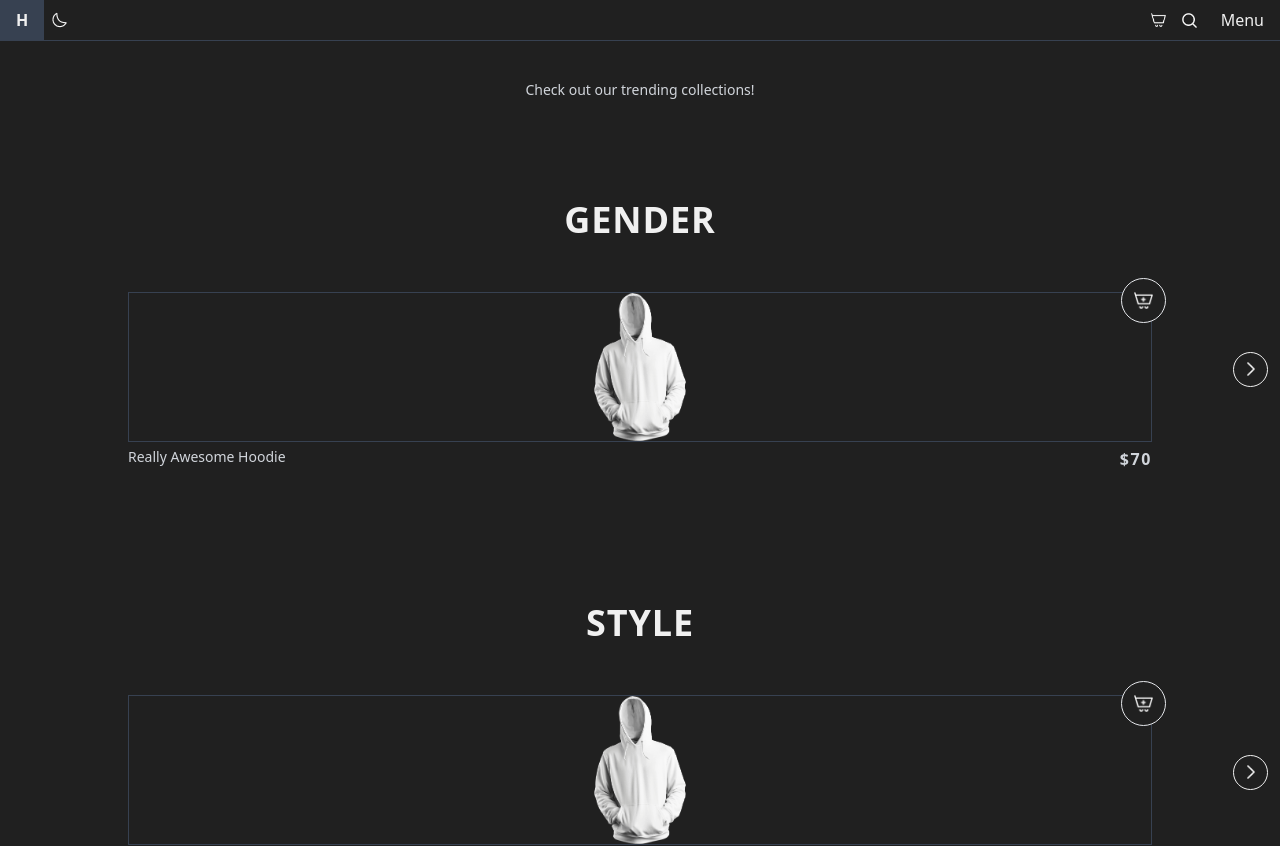
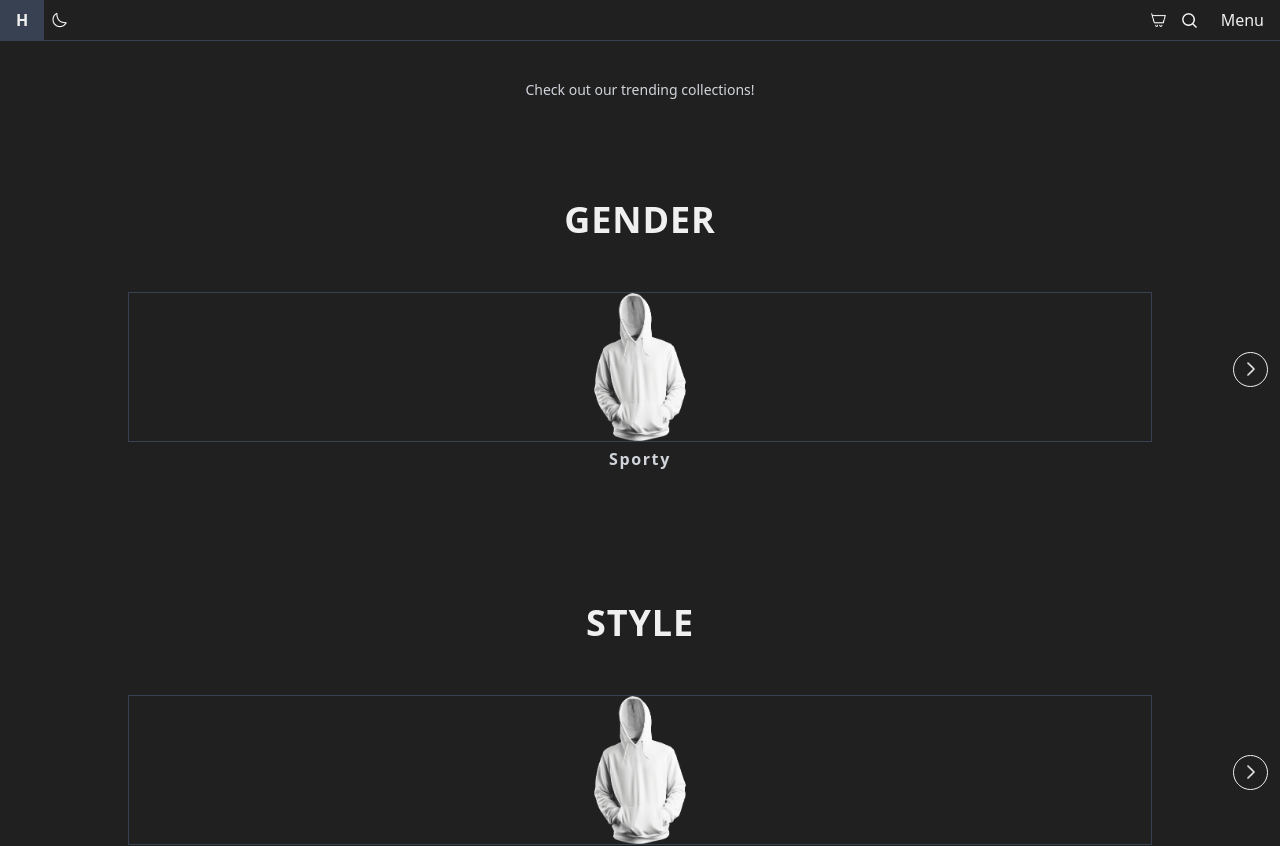
Before and after one commit to nathanelcorpuz/hoodienee, a Next.js app: page /collections in a window 1280 px wide. Shown: the top 846 px of the page. Built offline with nearby package versions, Linux system fonts and the light colour scheme.

Commit message:
refactor: reusable carousel component

```diff
--- a/app/_components/Bestsellers.tsx
+++ /dev/null
@@ -1,6 +0,0 @@
-import { sampleFetchedProducts as items } from "@/lib/constants";
-import ProductCarousel from "@/components/ProductCarousel";
-
-export default function Bestsellers() {
-  return <ProductCarousel products={items} heading="Bestsellers" />;
-}
--- a/app/_components/NewReleases.tsx
+++ /dev/null
@@ -1,8 +0,0 @@
-import ProductCarousel from "@/components/ProductCarousel";
-import { sampleFetchedProducts } from "@/lib/constants";
-
-export default function NewReleases() {
-  return (
-    <ProductCarousel products={sampleFetchedProducts} heading="New Releases" />
-  );
-}
--- a/app/collections/page.tsx
+++ b/app/collections/page.tsx
@@ -1,17 +1,23 @@
-import ProductCarousel from "@/components/ProductCarousel";
+"use client";
+
+import Carousel from "@/components/Carousel";
 import StandardText from "@/components/texts/StandardText";
 import PageWrapper from "@/components/wrappers/PageWrapper";
+import useCarousel from "@/hooks/useCarousel";
 import { sampleFetchedProducts } from "@/lib/constants";
 
 export default function CollectionsPage() {
+  const genderControls = useCarousel({ list: sampleFetchedProducts });
+  const styleControls = useCarousel({ list: sampleFetchedProducts });
+  const colorControls = useCarousel({ list: sampleFetchedProducts });
   return (
     <PageWrapper className="gap-[100px] pt-[80px]">
       <StandardText className="text-center">
         Check out our trending collections!
       </StandardText>
-      <ProductCarousel products={sampleFetchedProducts} heading="Gender" />
-      <ProductCarousel products={sampleFetchedProducts} heading="Style" />
-      <ProductCarousel products={sampleFetchedProducts} heading="Color" />
+      <Carousel controls={genderControls} heading="Gender" isCategory />
+      <Carousel controls={styleControls} heading="Style" isCategory />
+      <Carousel controls={colorControls} heading="Color" isCategory />
     </PageWrapper>
   );
 }
--- a/app/page.tsx
+++ b/app/page.tsx
@@ -1,19 +1,24 @@
+"use client";
+
 import PageWrapper from "@/components/wrappers/PageWrapper";
 import MainHero from "./_components/MainHero";
-import Bestsellers from "./_components/Bestsellers";
 import CTA1 from "./_components/CTA1";
 import Benefits from "./_components/Benefits";
-import NewReleases from "./_components/NewReleases";
 import CTA2 from "./_components/CTA2";
+import Carousel from "@/components/Carousel";
+import useCarousel from "@/hooks/useCarousel";
+import { sampleFetchedProducts } from "@/lib/constants";
 
 export default function Home() {
+  const bestsellersControls = useCarousel({ list: sampleFetchedProducts });
+  const newArrivalsControls = useCarousel({ list: sampleFetchedProducts });
   return (
     <PageWrapper>
       <MainHero />
-      <Bestsellers />
+      <Carousel heading="Bestsellers" controls={bestsellersControls} />
       <CTA1 />
       <Benefits />
-      <NewReleases />
+      <Carousel heading="New arrivals" controls={newArrivalsControls} />
       <CTA2 />
     </PageWrapper>
   );
--- a/app/products/[slug]/_components/Related.tsx
+++ /dev/null
@@ -1,10 +0,0 @@
-import ProductCarousel from "@/components/ProductCarousel";
-import { sampleFetchedProducts } from "@/lib/constants";
-
-export default function Related() {
-  return (
-    <section>
-      <ProductCarousel products={sampleFetchedProducts} heading="Related" />
-    </section>
-  );
-}
--- a/app/products/[slug]/page.tsx
+++ b/app/products/[slug]/page.tsx
@@ -3,14 +3,17 @@
 import PageWrapper from "@/components/wrappers/PageWrapper";
 import Product from "./_components/Product";
 import Reviews from "./_components/Reviews";
-import Related from "./_components/Related";
+import useCarousel from "@/hooks/useCarousel";
+import { sampleFetchedProducts } from "@/lib/constants";
+import Carousel from "@/components/Carousel";
 
 export default function ProductPage() {
+  const relatedControls = useCarousel({ list: sampleFetchedProducts });
   return (
     <PageWrapper>
       <Product />
       <Reviews />
-      <Related />
+      <Carousel controls={relatedControls} heading="Related" />
     </PageWrapper>
   );
 }
--- a/components/ProductCarousel.tsx
+++ b/components/Carousel.tsx
@@ -1,53 +1,34 @@
-"use client";
-
-import { useRef, useState } from "react";
-import HeadingText from "@/components/texts/HeadingText";
-import ProductCard from "@/components/ProductCard";
-import Image from "next/image";
+import { CarouselProps } from "@/lib/types";
+import HeadingText from "./texts/HeadingText";
+import ProductCard from "./ProductCard";
 import arrowLeft from "@/public/icons/arrow-left.png";
 import arrowRight from "@/public/icons/arrow-right.png";
-import { ProductCarouselProps } from "@/lib/types";
+import Image from "next/image";
+import CategoryCard from "./CategoryCard";
 
-export default function ProductCarousel({
-  products,
+export default function Carousel({
+  controls,
   heading,
-}: ProductCarouselProps) {
-  const ref = useRef<HTMLDivElement>(null);
-  const [num, setNum] = useState(1);
-
-  const handleScrollLeft = () => {
-    if (ref.current && num !== 1) {
-      const scrollAmount =
-        (num - 2) * (ref.current.childNodes[0] as HTMLElement).offsetWidth;
-      ref.current.scrollTo({
-        left: scrollAmount,
-        behavior: "smooth",
-      });
-      setNum(num - 1);
-    }
-  };
-
-  const handleScrollRight = () => {
-    if (ref.current && num !== products.length) {
-      ref.current.scrollTo({
-        left: num * (ref.current.childNodes[0] as HTMLElement).offsetWidth,
-        behavior: "smooth",
-      });
-      setNum(num + 1);
-    }
-  };
+  isCategory = false,
+}: CarouselProps) {
+  const { ref, focusedItemIndex, handleScrollLeft, handleScrollRight, list } =
+    controls;
 
   return (
     <section className="relative">
       <div className="flex flex-col items-center gap-[20px]">
         <HeadingText>{heading}</HeadingText>
         <div ref={ref} className="flex w-[100%] overflow-hidden py-8">
-          {products.map(({ _id, img }) => (
-            <ProductCard key={_id} img={img} />
-          ))}
+          {list.map(({ _id, img }) =>
+            isCategory ? (
+              <CategoryCard key={_id} img={img} />
+            ) : (
+              <ProductCard key={_id} img={img} />
+            )
+          )}
         </div>
       </div>
-      {num === 1 ? null : (
+      {focusedItemIndex === 1 ? null : (
         <div
           className="absolute left-3 top-[50%] grid
       h-[35px] w-[35px] place-items-center
@@ -60,7 +41,7 @@ export default function ProductCarousel({
           </div>
         </div>
       )}
-      {num === products.length - 1 ? null : (
+      {focusedItemIndex === list.length - 1 ? null : (
         <div
           className="absolute right-3 top-[50%] grid
       h-[35px] w-[35px] place-items-center
--- /dev/null
+++ b/components/CategoryCard.tsx
@@ -0,0 +1,30 @@
+import sample from "@/public/square/3.png";
+import Image, { StaticImageData } from "next/image";
+import SupportText from "@/components/texts/SupportText";
+import { useRouter } from "next/navigation";
+import CardWrapper from "./wrappers/CardWrapper";
+
+export default function CategoryCard({
+  img = sample,
+}: {
+  img?: StaticImageData | string;
+}) {
+  const router = useRouter();
+  return (
+    <CardWrapper>
+      <div
+        className="relative h-[150px] w-[80%]
+        border border-gray-700"
+        onClick={() => router.push("/category/sporty")}
+      >
+        <Image
+          src={img}
+          alt="sample product photo"
+          fill
+          className="object-contain object-center"
+        />
+      </div>
+      <SupportText>Sporty</SupportText>
+    </CardWrapper>
+  );
+}
--- a/components/ProductCard.tsx
+++ b/components/ProductCard.tsx
@@ -4,6 +4,7 @@ import StandardText from "@/components/texts/StandardText";
 import SupportText from "@/components/texts/SupportText";
 import addToCartIcon from "@/public/icons/add-to-cart.png";
 import { useRouter } from "next/navigation";
+import CardWrapper from "./wrappers/CardWrapper";
 
 export default function ProductCard({
   img = sample,
@@ -12,7 +13,7 @@ export default function ProductCard({
 }) {
   const router = useRouter();
   return (
-    <div className="flex w-[100%] shrink-0 flex-col items-center gap-[5px]">
+    <CardWrapper>
       <div
         className="relative h-[150px] w-[80%]
         border border-gray-700"
@@ -42,6 +43,6 @@ export default function ProductCard({
         <StandardText className="grow">Really Awesome Hoodie</StandardText>
         <SupportText>$70</SupportText>
       </div>
-    </div>
+    </CardWrapper>
   );
 }
--- /dev/null
+++ b/components/wrappers/CardWrapper.tsx
@@ -0,0 +1,11 @@
+export default function CardWrapper({
+  children,
+}: {
+  children: React.ReactNode;
+}) {
+  return (
+    <div className="flex w-[100%] shrink-0 flex-col items-center gap-[5px]">
+      {children}
+    </div>
+  );
+}
--- /dev/null
+++ b/hooks/useCarousel.tsx
@@ -0,0 +1,36 @@
+"use client";
+
+import { useRef, useState } from "react";
+import { CarouselHook, CarouselHookProps } from "@/lib/types";
+
+export default function useCarousel({ list }: CarouselHookProps): CarouselHook {
+  const ref = useRef<HTMLDivElement>(null);
+  const [focusedItemIndex, setFocusedItemIndex] = useState(1);
+
+  const handleScrollLeft = () => {
+    if (ref.current && focusedItemIndex !== 1) {
+      const scrollAmount =
+        (focusedItemIndex - 2) *
+        (ref.current.childNodes[0] as HTMLElement).offsetWidth;
+      ref.current.scrollTo({
+        left: scrollAmount,
+        behavior: "smooth",
+      });
+      setFocusedItemIndex(focusedItemIndex - 1);
+    }
+  };
+
+  const handleScrollRight = () => {
+    if (ref.current && focusedItemIndex !== list.length) {
+      ref.current.scrollTo({
+        left:
+          focusedItemIndex *
+          (ref.current.childNodes[0] as HTMLElement).offsetWidth,
+        behavior: "smooth",
+      });
+      setFocusedItemIndex(focusedItemIndex + 1);
+    }
+  };
+
+  return { ref, focusedItemIndex, handleScrollLeft, handleScrollRight, list };
+}
```
Also changed, not shown: lib/types.ts (+16 -2 lines).
